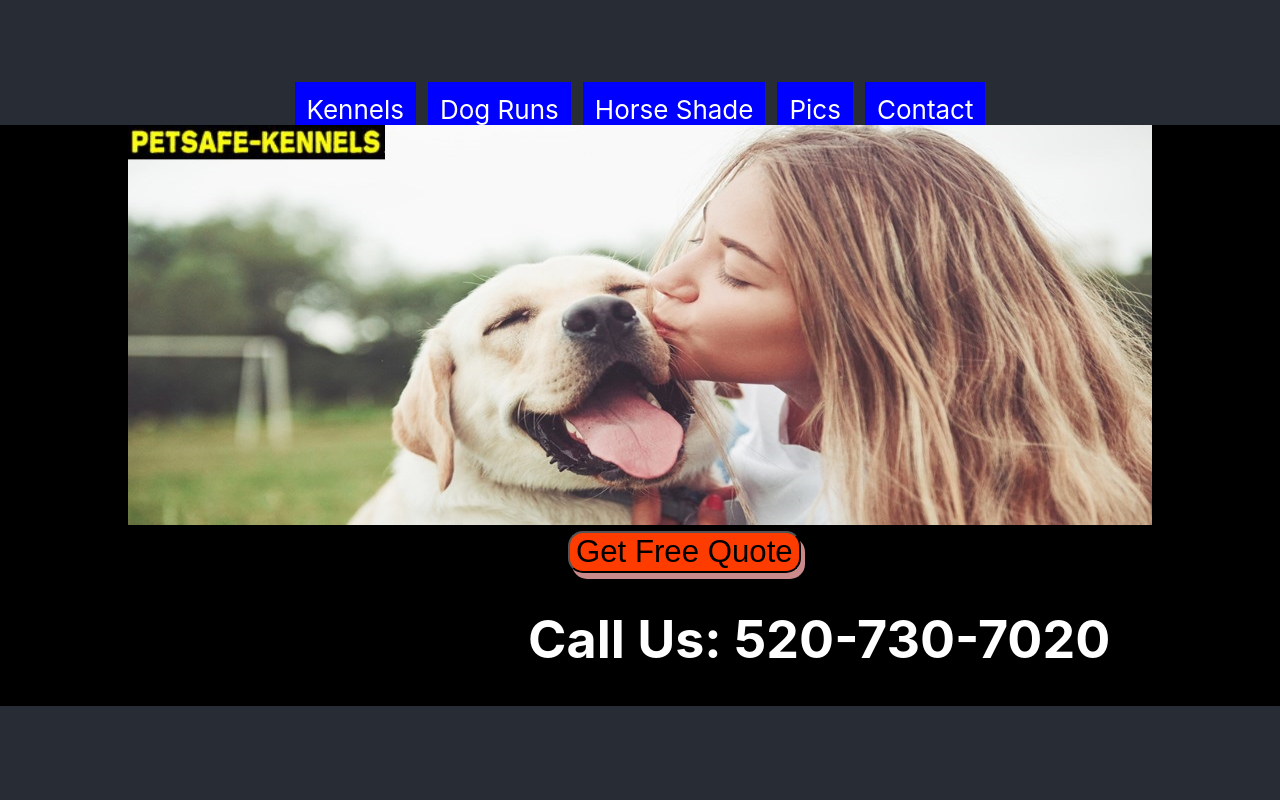
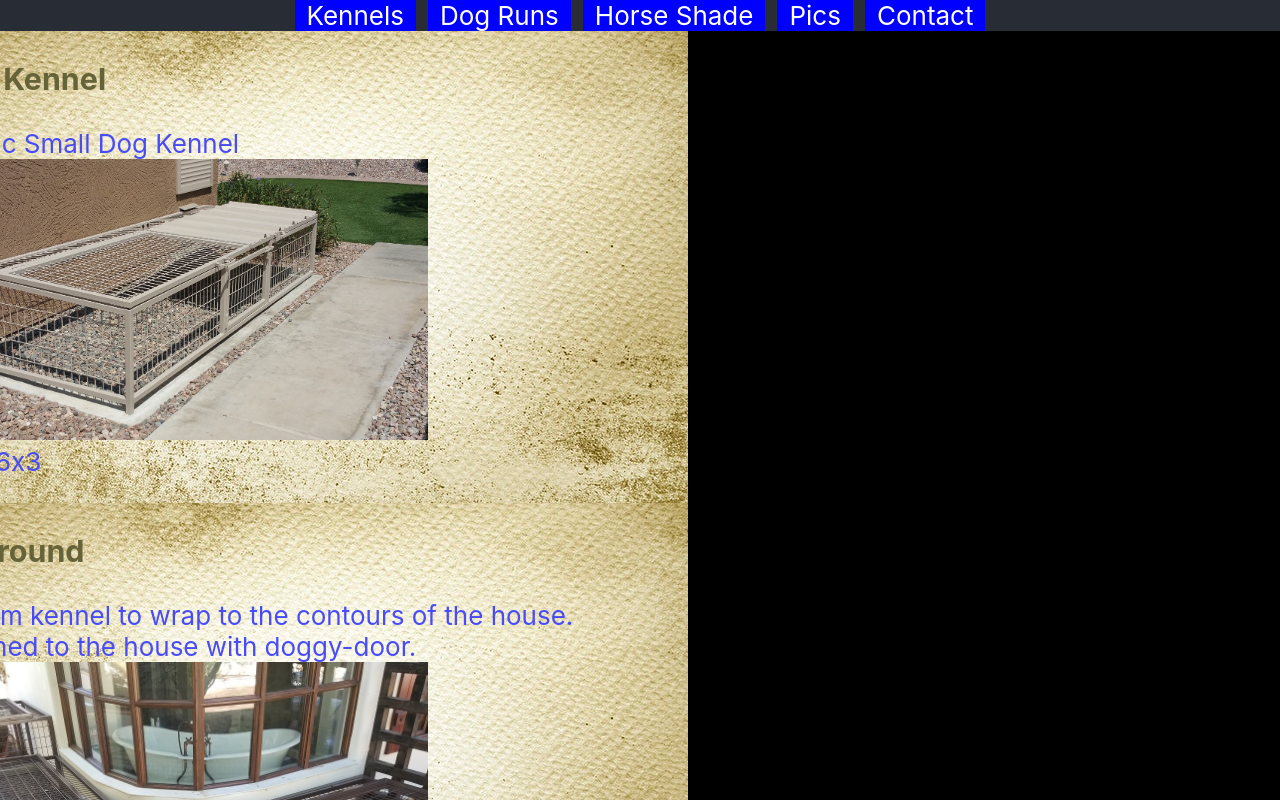
Before and after one commit to rhtaylor/Petsafe-kennels, a React (Create React App) app in the folder React-Front/pet-safe-kennels/: page / in a window 1280 px wide. Shown: the top 800 px of the page. Built offline with nearby package versions, Linux system fonts and the light colour scheme; no server answers.

Commit message:
new Component added to display at top of home page

```diff
--- a/React-Front/pet-safe-kennels/src/Home.jsx
+++ b/React-Front/pet-safe-kennels/src/Home.jsx
@@ -11,6 +11,7 @@ import PropTypes from 'prop-types'
 import Button from './Button.jsx'
 import { BrowserRouter as Router, Route, NavLink } from 'react-router-dom';
 import ContactUs from './EmailForm.jsx'
+import AllDogKennelsPage from './components/All-Dog-Kennels';
 
 const URL = 'http://localhost:3001/Kennel'
 
@@ -62,8 +63,9 @@ export default class Home extends Component{
 
     render(){
         return(
+
             <div id="container">
-
+            <AllDogKennelsPage />
             <header id="home">
                 <Route path='/Kennel' component={Kennel} />
                  <img alt="home" src={happydog} />
--- /dev/null
+++ b/React-Front/pet-safe-kennels/src/components/All-Dog-Kennels.jsx
@@ -0,0 +1,24 @@
+import React, { Component } from 'react'
+import '../css/kennel-card-all.scss'
+
+import DogKennel from './DogKennel.jsx'
+import lowProfileDogkennel from '../pictures/lowProfileDogKennel.jpg'
+import small from '../pictures/low-profile-small-dog.jpg'
+import low from '../pictures/small-dog-kennels.jpg'
+import WrapAroundKennel from '../pictures/WrapAroundKennel.jpg'
+const DOGARRAY = [{ title: 'Klassic Kennel', info: 'Classic Small Dog Kennel', img: small, size: '6x3' }, { title: 'Wrap Around', info: 'Custom kennel to wrap to the contours of the house. Attached to the house with doggy-door.', img: WrapAroundKennel, size: '20x3' },{ title: 'Cool and low-down', info: 'Low profile and out of the way of your home, custom built to fit in house window nook', size: '7x2.5', img: low }, { title: 'perfection for the little ones', info: 'small dog kennel attached to house with doggy-door and dog-door', size: '3x5', img: lowProfileDogkennel }]
+export default class AllDogKennelsPage extends Component{
+   constructor(props){
+    super(props)
+    this.make_kennels = this.make_kennels.bind(this)
+   }
+   make_kennels(){
+       return DOGARRAY.map((k) => <DogKennel kennel={k}/>)
+   }
+    render(){
+        return(<div>
+            {this.make_kennels()}
+
+        </div>)
+    }
+}
--- /dev/null
+++ b/React-Front/pet-safe-kennels/src/css/kennel-card-all.scss
@@ -0,0 +1,13 @@
+.parentDog{
+    display: block;
+    .myKennels{
+        align-items: center;
+        padding: 0px !important;
+        img{
+    padding-left: 0vh !important;
+    align-self: center;
+    width: 500px;
+
+}
+    }
+}
--- a/React-Front/pet-safe-kennels/src/css/small-dog-kennel.scss
+++ b/React-Front/pet-safe-kennels/src/css/small-dog-kennel.scss
@@ -17,7 +17,7 @@
     margin-left: 10vh;
     margin-right: clamp(70vh, 70vh, 70vh);
     p{
-        color: lavenderblush;
+        color: rgb(54, 14, 27);
         text-align: center;
         font-weight: bold;
 
```
Also changed, not shown: 1 other file (tests, documents, lock files or other folders).
